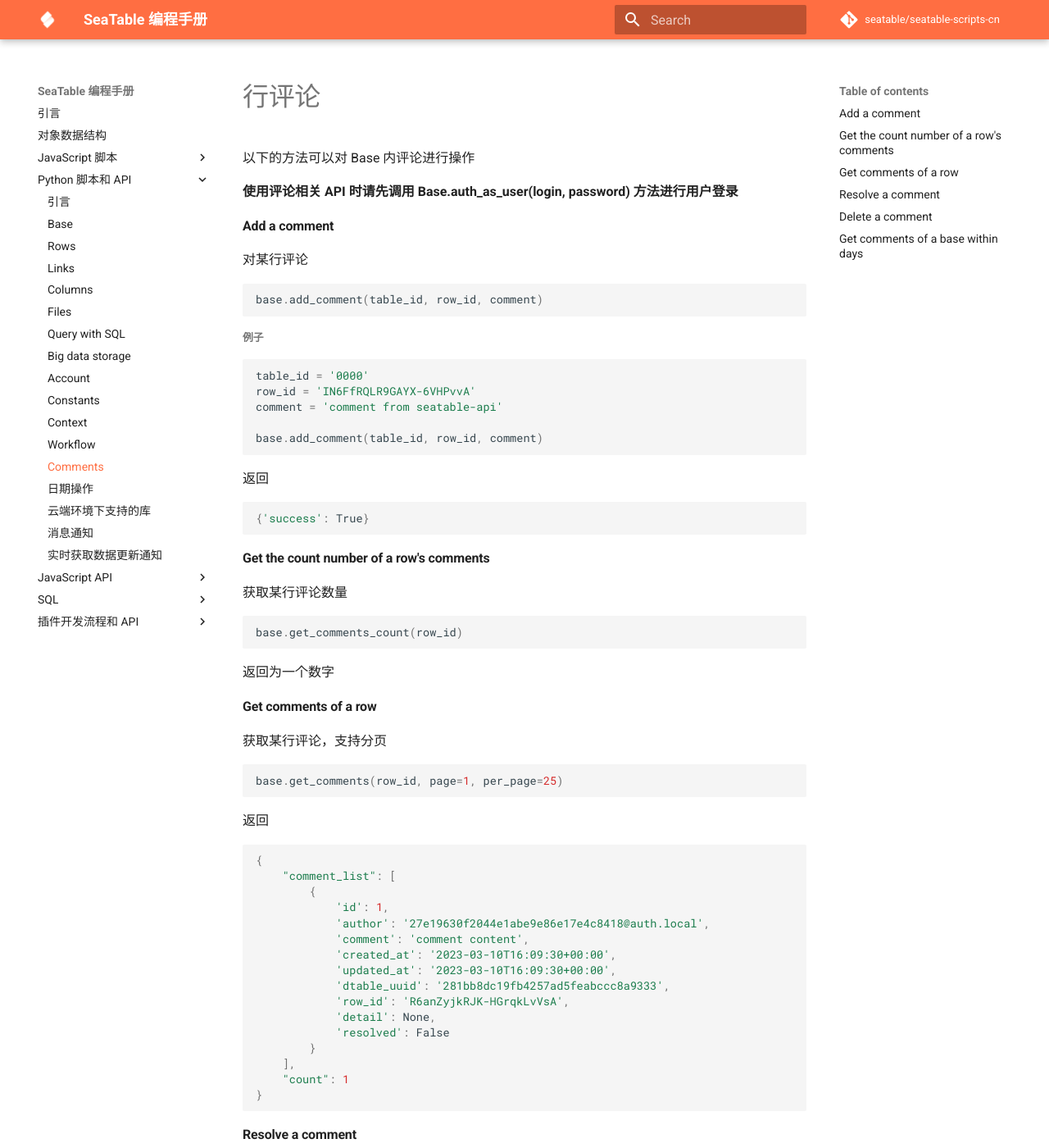
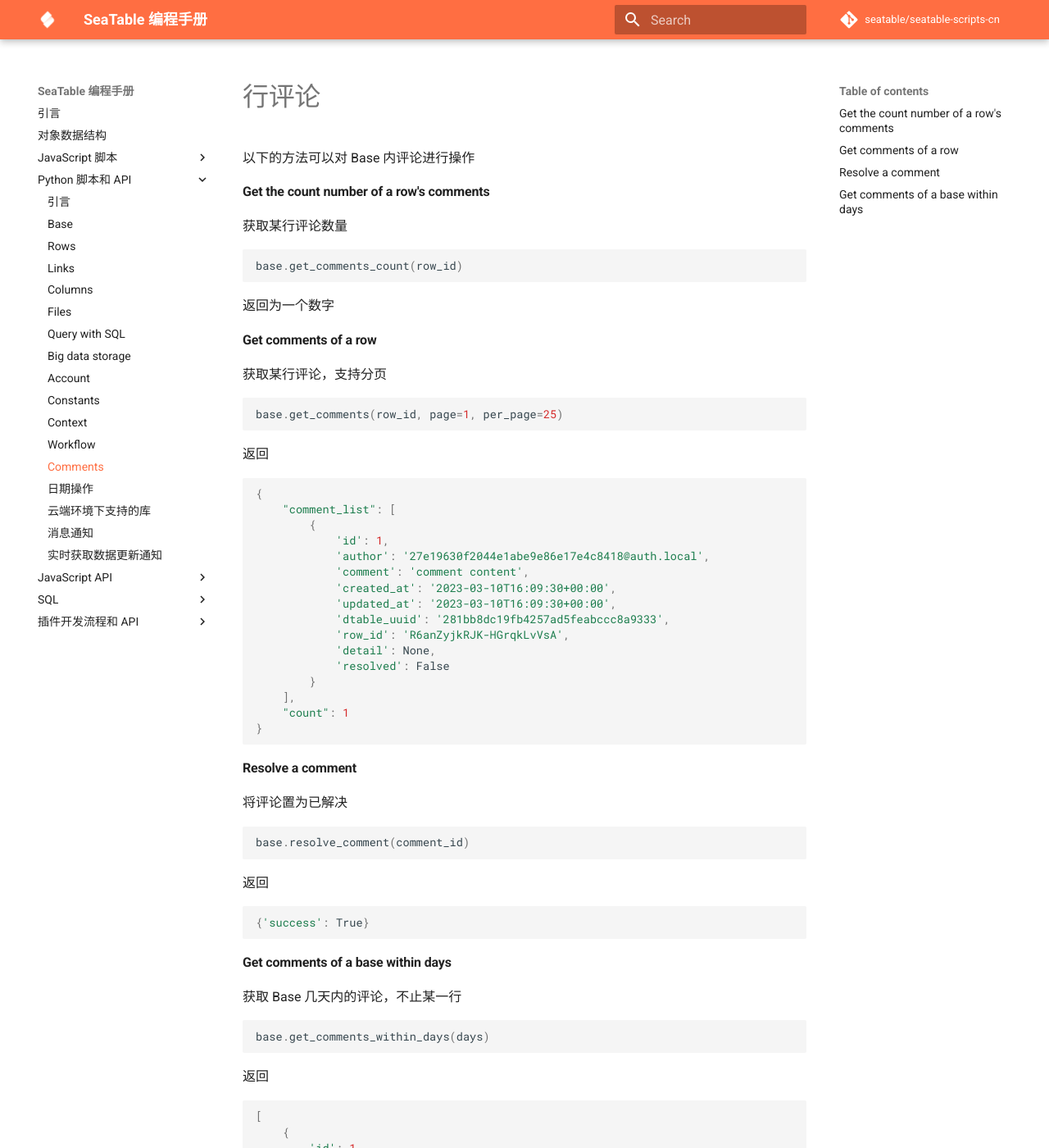
Before and after one commit to seatable/seatable-scripts-cn, an MkDocs documentation site: the page built from manual/python/comment.md, in a window 1280 px wide and 1400 px high. Shown: the whole window at 82% size. Built offline with MkDocs 1.6.1 and Material for MkDocs 9.7.7, drawn with Linux system fonts in a browser that asks for light colours; comment, search, counter and statistics services are not loaded; some of the changed text lies outside the part shown.

Commit message:
remove add/delete comment apis

````diff
--- a/manual/python/comment.md
+++ b/manual/python/comment.md
@@ -1,32 +1,6 @@
 # 行评论
 
 以下的方法可以对 Base 内评论进行操作
-
-**使用评论相关 API 时请先调用 Base.auth_as_user(login, password) 方法进行用户登录**
-
-#### Add a comment
-
-对某行评论
-
-```python
-base.add_comment(table_id, row_id, comment)
-```
-
-##### 例子
-
-```python
-table_id = '0000'
-row_id = 'IN6FfRQLR9GAYX-6VHPvvA'
-comment = 'comment from seatable-api'
-
-base.add_comment(table_id, row_id, comment)
-```
-
-返回
-
-```Python
-{'success': True}
-```
 
 #### Get the count number of a row's comments
 
@@ -81,20 +55,6 @@
 {'success': True}
 ```
 
-#### Delete a comment
-
-删除评论
-
-```Python
-base.delete_comment(comment_id)
-```
-
-返回
-
-```Python
-{'success': True}
-```
-
 #### Get comments of a base within days
 
 获取 Base 几天内的评论，不止某一行
````
Also changed, not shown: manual/python/base.md (+0 -26 lines).
